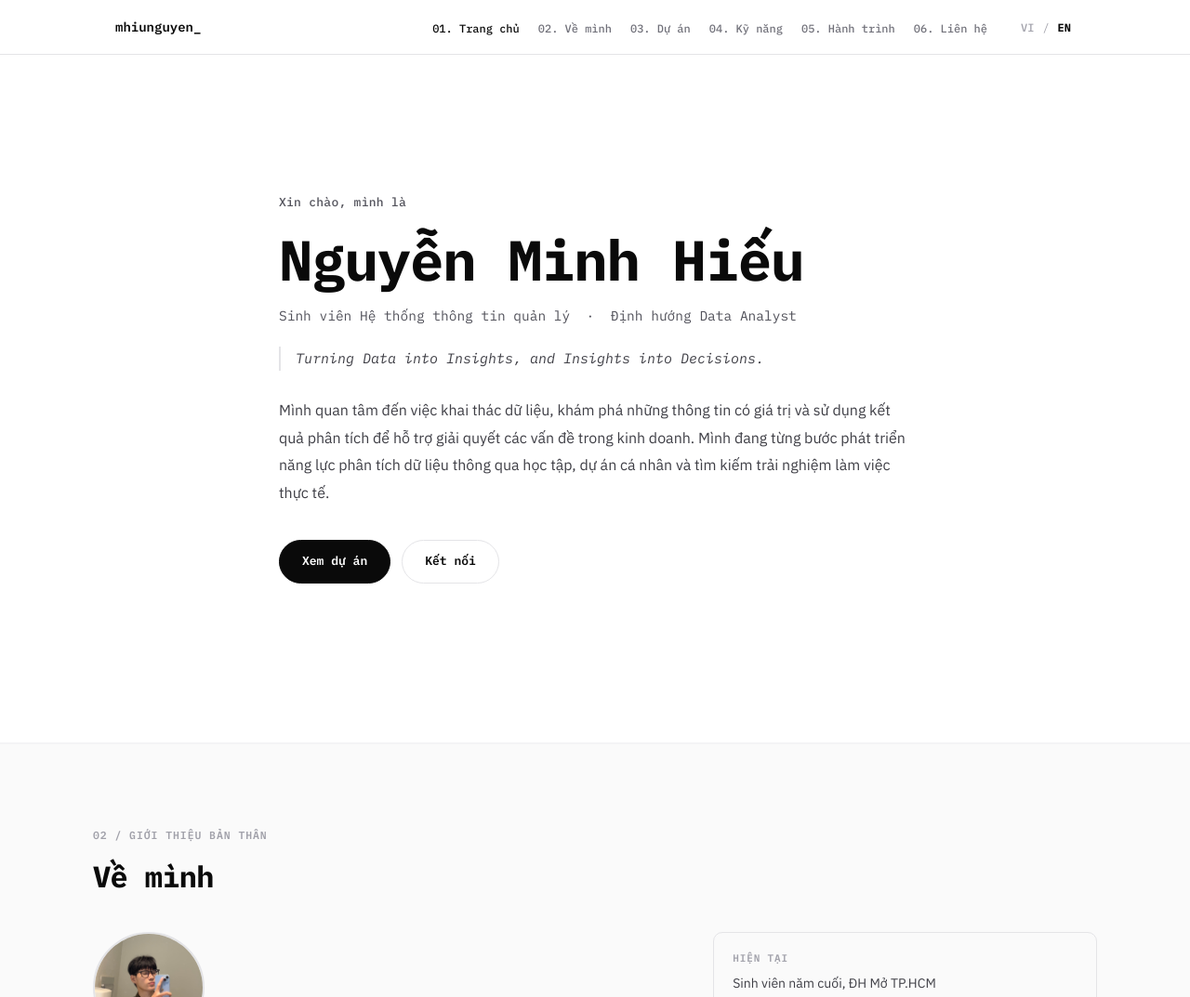
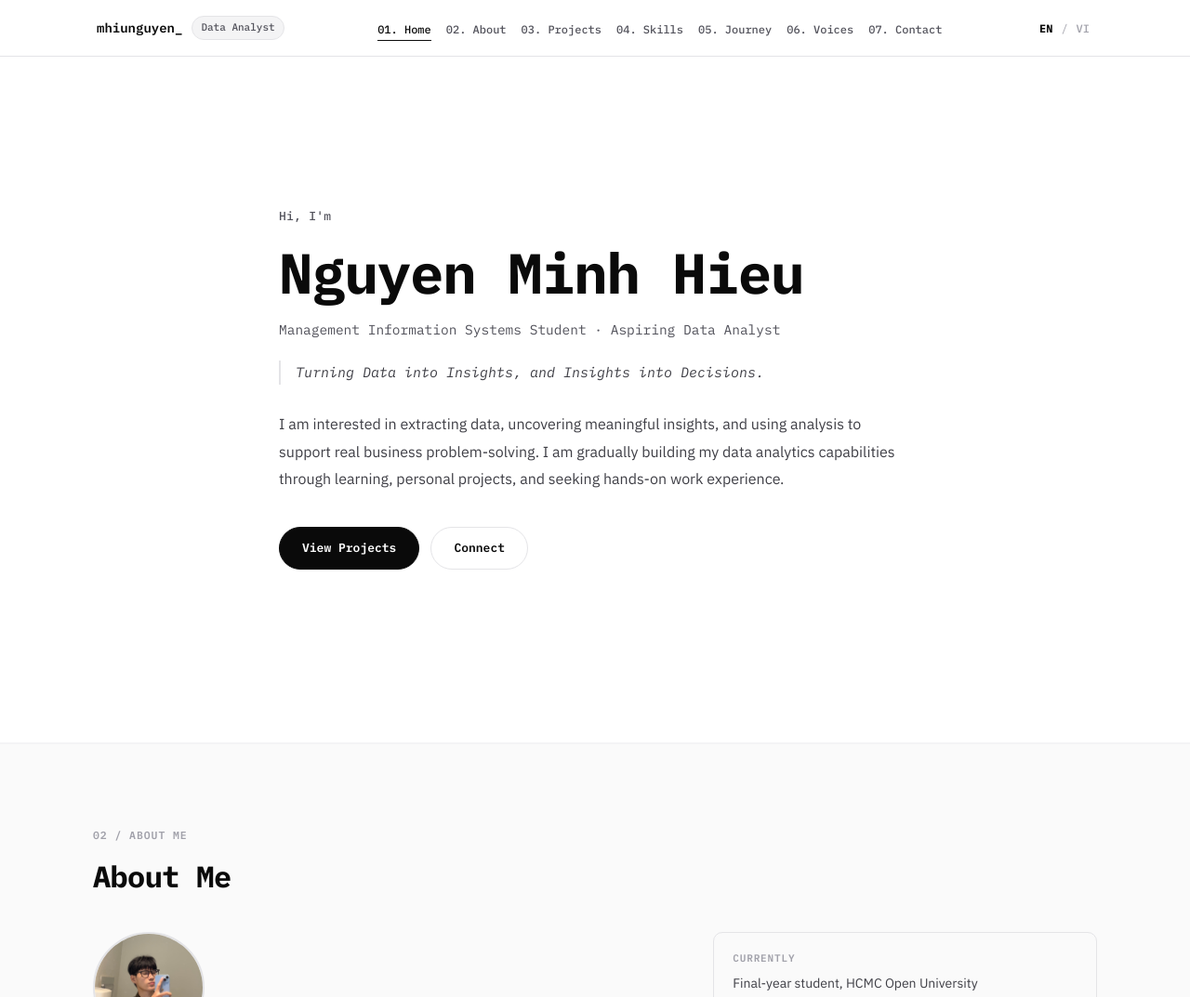
Before and after one commit to mhiunguyen/mhiunguyen.github.io, a plain HTML site: page index.html in a window 1280 px wide. Shown: the top 1073 px of the page at 93% size. Drawn offline with Linux system fonts and the light colour scheme.

Commit message:
fix: redesign navbar for laptop/mobile with all 7 sections and set English as default

```diff
--- a/index.html
+++ b/index.html
@@ -1,9 +1,9 @@
 <!DOCTYPE html>
-<html lang="vi">
+<html lang="en">
 <head>
   <meta charset="UTF-8" />
   <meta name="viewport" content="width=device-width, initial-scale=1.0"/>
-  <title>Nguyễn Minh Hiếu — Data Analyst Portfolio</title>
+  <title>Nguyen Minh Hieu — Data Analyst Portfolio</title>
   <link rel="preconnect" href="https://fonts.googleapis.com"/>
   <link rel="preconnect" href="https://fonts.gstatic.com" crossorigin/>
   <link href="https://fonts.googleapis.com/css2?family=IBM+Plex+Mono:ital,wght@0,400;0,500;0,600;0,700;1,400&family=IBM+Plex+Sans:ital,wght@0,300;0,400;0,500;0,600;0,700;1,400&display=swap" rel="stylesheet"/>
@@ -14,19 +14,26 @@
   <!-- NAV -->
   <nav class="nav">
     <div class="nav-inner">
-      <a href="#home" class="nav-logo">mhiunguyen_</a>
-      <ul class="nav-links">
-        <li><a href="#home"     data-en="01. Home"     data-vi="01. Trang chủ">01. Trang chủ</a></li>
-        <li><a href="#about"    data-en="02. About"    data-vi="02. Về mình">02. Về mình</a></li>
-        <li><a href="#projects" data-en="03. Projects" data-vi="03. Dự án">03. Dự án</a></li>
-        <li><a href="#skills"   data-en="04. Skills"   data-vi="04. Kỹ năng">04. Kỹ năng</a></li>
-        <li><a href="#journey"  data-en="05. Journey"  data-vi="05. Hành trình">05. Hành trình</a></li>
-        <li><a href="#contact"  data-en="06. Contact"  data-vi="06. Liên hệ">06. Liên hệ</a></li>
+      <div class="nav-brand">
+        <a href="#home" class="nav-logo">mhiunguyen_</a>
+        <span class="nav-role-badge" data-en="Data Analyst" data-vi="Data Analyst">Data Analyst</span>
+      </div>
+      <ul class="nav-links" id="nav-links">
+        <li><a href="#home"         data-en="01. Home"     data-vi="01. Trang chủ">01. Home</a></li>
+        <li><a href="#about"        data-en="02. About"    data-vi="02. Về mình">02. About</a></li>
+        <li><a href="#projects"     data-en="03. Projects" data-vi="03. Dự án">03. Projects</a></li>
+        <li><a href="#skills"       data-en="04. Skills"   data-vi="04. Kỹ năng">04. Skills</a></li>
+        <li><a href="#journey"      data-en="05. Journey"  data-vi="05. Hành trình">05. Journey</a></li>
+        <li><a href="#testimonials" data-en="06. Voices"   data-vi="06. Góc nhìn">06. Voices</a></li>
+        <li><a href="#contact"      data-en="07. Contact"  data-vi="07. Liên hệ">07. Contact</a></li>
       </ul>
-      <div class="lang-toggle">
-        <button class="lang-btn" onclick="setLang('vi')">VI</button>
-        <span>/</span>
-        <button class="lang-btn active" onclick="setLang('en')">EN</button>
+      <div class="nav-actions">
+        <div class="lang-toggle">
+          <button class="lang-btn active" onclick="setLang('en')">EN</button>
+          <span>/</span>
+          <button class="lang-btn" onclick="setLang('vi')">VI</button>
+        </div>
+        <button class="nav-mobile-btn" id="nav-toggle" aria-expanded="false" aria-controls="nav-links">Menu</button>
       </div>
     </div>
   </nav>
@@ -35,25 +42,25 @@
   <section class="hero" id="home">
     <div class="hero-inner">
       <p class="hero-greeting"
-         data-vi="Xin chào, mình là"
-         data-en="Hi, I'm">Xin chào, mình là</p>
-      <h1 class="hero-name">Nguyễn Minh Hiếu</h1>
+         data-en="Hi, I'm"
+         data-vi="Xin chào, mình là">Hi, I'm</p>
+      <h1 class="hero-name" data-en="Nguyen Minh Hieu" data-vi="Nguyễn Minh Hiếu">Nguyen Minh Hieu</h1>
       <p class="hero-role"
-         data-vi="Sinh viên Hệ thống thông tin quản lý &nbsp;·&nbsp; Định hướng Data Analyst"
-         data-en="Management Information Systems Student &nbsp;·&nbsp; Aspiring Data Analyst">
-        Sinh viên Hệ thống thông tin quản lý &nbsp;·&nbsp; Định hướng Data Analyst
+         data-en="Management Information Systems Student · Aspiring Data Analyst"
+         data-vi="Sinh viên Hệ thống thông tin quản lý · Định hướng Data Analyst">
+        Management Information Systems Student · Aspiring Data Analyst
       </p>
       <p class="hero-tagline">Turning Data into Insights, and Insights into Decisions.</p>
       <p class="hero-bio"
-         data-vi="Mình quan tâm đến việc khai thác dữ liệu, khám phá những thông tin có giá trị và sử dụng kết quả phân tích để hỗ trợ giải quyết các vấn đề trong kinh doanh. Mình đang từng bước phát triển năng lực phân tích dữ liệu thông qua học tập, dự án cá nhân và tìm kiếm trải nghiệm làm việc thực tế."
-         data-en="I am interested in extracting data, uncovering meaningful insights, and using analysis to support real business problem-solving. I am gradually building my data analytics capabilities through learning, personal projects, and seeking hands-on work experience.">
-        Mình quan tâm đến việc khai thác dữ liệu, khám phá những thông tin có giá trị và sử dụng kết quả phân tích để hỗ trợ giải quyết các vấn đề trong kinh doanh. Mình đang từng bước phát triển năng lực phân tích dữ liệu thông qua học tập, dự án cá nhân và tìm kiếm trải nghiệm làm việc thực tế.
+         data-en="I am interested in extracting data, uncovering meaningful insights, and using analysis to support real business problem-solving. I am gradually building my data analytics capabilities through learning, personal projects, and seeking hands-on work experience."
+         data-vi="Mình quan tâm đến việc khai thác dữ liệu, khám phá những thông tin có giá trị và sử dụng kết quả phân tích để hỗ trợ giải quyết các vấn đề trong kinh doanh. Mình đang từng bước phát triển năng lực phân tích dữ liệu thông qua học tập, dự án cá nhân và tìm kiếm trải nghiệm làm việc thực tế.">
+        I am interested in extracting data, uncovering meaningful insights, and using analysis to support real business problem-solving. I am gradually building my data analytics capabilities through learning, personal projects, and seeking hands-on work experience.
       </p>
       <div class="hero-cta">
         <a href="#projects" class="btn btn-primary"
-           data-vi="Xem dự án" data-en="View Projects">Xem dự án</a>
+           data-en="View Projects" data-vi="Xem dự án">View Projects</a>
         <a href="#contact"  class="btn btn-outline"
-           data-vi="Kết nối" data-en="Connect">Kết nối</a>
+           data-en="Connect" data-vi="Kết nối">Connect</a>
       </div>
     </div>
   </section>
--- a/main.js
+++ b/main.js
@@ -1,16 +1,40 @@
 // =====================
-// LANG TOGGLE
+// LANG TOGGLE (English First)
 // =====================
 let currentLang = 'en';
 
 function setLang(lang) {
   currentLang = lang;
+  document.documentElement.lang = lang;
 
   document.querySelectorAll('.lang-btn').forEach(btn => btn.classList.remove('active'));
-  document.querySelector(`.lang-btn[onclick="setLang('${lang}')"]`).classList.add('active');
+  const activeBtn = document.querySelector(`.lang-btn[onclick="setLang('${lang}')"]`);
+  if (activeBtn) activeBtn.classList.add('active');
 
   document.querySelectorAll('[data-en]').forEach(el => {
     el.textContent = el.dataset[lang] || el.dataset['en'];
+  });
+}
+
+// =====================
+// MOBILE NAV TOGGLE
+// =====================
+const navToggle = document.getElementById('nav-toggle');
+const navLinksEl = document.getElementById('nav-links');
+
+if (navToggle && navLinksEl) {
+  navToggle.addEventListener('click', () => {
+    const isOpen = navLinksEl.classList.toggle('open');
+    navToggle.setAttribute('aria-expanded', isOpen);
+    navToggle.textContent = isOpen ? 'Close' : 'Menu';
+  });
+
+  navLinksEl.querySelectorAll('a').forEach(link => {
+    link.addEventListener('click', () => {
+      navLinksEl.classList.remove('open');
+      navToggle.setAttribute('aria-expanded', 'false');
+      navToggle.textContent = 'Menu';
+    });
   });
 }
 
@@ -23,7 +47,7 @@ const observer = new IntersectionObserver((entries) => {
       entry.target.classList.add('visible');
     }
   });
-}, { threshold: 0.1 });
+}, { threshold: 0.08 });
 
 document.querySelectorAll('.section').forEach(el => observer.observe(el));
 
@@ -36,31 +60,18 @@ const navLinks = document.querySelectorAll('.nav-links a');
 window.addEventListener('scroll', () => {
   let current = '';
   sections.forEach(section => {
-    if (window.scrollY >= section.offsetTop - 80) {
+    if (window.scrollY >= section.offsetTop - 90) {
       current = section.getAttribute('id');
     }
   });
   navLinks.forEach(link => {
-    link.style.color = link.getAttribute('href') === `#${current}` ? '#0a0a0a' : '';
+    const isActive = link.getAttribute('href') === `#${current}`;
+    link.classList.toggle('active', isActive);
   });
 });
 
 // =====================
-// SKILL BAR ANIMATE ON SCROLL
+// INIT
 // =====================
-const skillObserver = new IntersectionObserver((entries) => {
-  entries.forEach(entry => {
-    if (entry.isIntersecting) {
-      entry.target.querySelectorAll('.skill-fill').forEach(bar => {
-        bar.style.animation = 'none';
-        void bar.offsetWidth; // reflow
-        bar.style.animation = 'fillBar 1.2s ease-out forwards';
-      });
-    }
-  });
-}, { threshold: 0.3 });
-
-document.querySelectorAll('.skills-grid') .forEach(el => skillObserver.observe(el));
-
-// Init: show hero section immediately
+setLang('en');
 document.querySelector('.hero') && document.querySelector('.hero').classList.add('visible');
--- a/style.css
+++ b/style.css
@@ -52,30 +52,53 @@ a { text-decoration: none; color: inherit; }
   border-bottom: 1px solid var(--gray-200);
 }
 .nav-inner {
-  max-width: 1080px; margin: 0 auto;
-  display: flex; align-items: center;
-  padding: 0 24px; height: 58px; gap: 24px;
+  max-width: 1120px; margin: 0 auto;
+  display: flex; align-items: center; justify-content: space-between;
+  padding: 0 24px; height: 60px; gap: 16px;
+}
+.nav-brand {
+  display: flex; align-items: center; gap: 10px;
+  flex-shrink: 0;
 }
 .nav-logo {
   font-family: var(--font-mono);
   font-size: 14px; font-weight: 600;
-  color: var(--black); flex-shrink: 0;
+  color: var(--black); white-space: nowrap;
+}
+.nav-role-badge {
+  font-family: var(--font-mono);
+  font-size: 11px; font-weight: 500;
+  color: var(--gray-600);
+  background: var(--gray-100);
+  border: 1px solid var(--gray-200);
+  padding: 2px 9px; border-radius: 999px;
+  white-space: nowrap;
 }
 .nav-links {
-  display: flex; gap: 20px;
-  list-style: none; margin-left: auto;
+  display: flex; align-items: center; gap: 16px;
+  list-style: none;
 }
 .nav-links a {
   font-family: var(--font-mono);
   font-size: 12px; font-weight: 500;
-  color: var(--gray-500, #71717a);
-  transition: color var(--ease);
+  color: var(--gray-600);
+  white-space: nowrap;
+  padding: 4px 0;
+  border-bottom: 1.5px solid transparent;
+  transition: color var(--ease), border-color var(--ease);
 }
-.nav-links a:hover { color: var(--black); }
+.nav-links a:hover,
+.nav-links a.active {
+  color: var(--black);
+  border-bottom-color: var(--black);
+}
+.nav-actions {
+  display: flex; align-items: center; gap: 10px;
+  flex-shrink: 0;
+}
 .lang-toggle {
   display: flex; align-items: center; gap: 5px;
   font-family: var(--font-mono); font-size: 12px; color: var(--gray-400);
-  margin-left: 8px;
 }
 .lang-btn {
   background: none; border: none; cursor: pointer;
@@ -84,6 +107,16 @@ a { text-decoration: none; color: inherit; }
   padding: 2px 4px; transition: color var(--ease);
 }
 .lang-btn.active, .lang-btn:hover { color: var(--black); font-weight: 700; }
+.nav-mobile-btn {
+  display: none;
+  background: var(--gray-100);
+  border: 1px solid var(--gray-200);
+  border-radius: 999px;
+  padding: 5px 12px;
+  font-family: var(--font-mono);
+  font-size: 11.5px; font-weight: 600;
+  color: var(--black); cursor: pointer;
+}
 
 /* =====================
    HERO
@@ -526,13 +559,34 @@ a { text-decoration: none; color: inherit; }
 /* =====================
    RESPONSIVE
 ======================== */
+@media (max-width: 1060px) {
+  .nav-role-badge { display: none; }
+  .nav-links { gap: 12px; }
+  .nav-links a { font-size: 11.5px; }
+}
 @media (max-width: 900px) {
+  .nav-mobile-btn { display: inline-flex; align-items: center; }
+  .nav-links {
+    display: none;
+    position: absolute;
+    top: 60px; left: 0; right: 0;
+    background: rgba(255,255,255,0.98);
+    backdrop-filter: blur(16px);
+    -webkit-backdrop-filter: blur(16px);
+    border-bottom: 1px solid var(--gray-200);
+    flex-direction: column;
+    align-items: flex-start;
+    padding: 16px 24px 20px;
+    gap: 12px;
+    box-shadow: var(--shadow-md);
+  }
+  .nav-links.open { display: flex; }
+  .nav-links a { font-size: 13px; width: 100%; padding: 6px 0; }
   .skills-layout { grid-template-columns: repeat(2, 1fr); }
   .journey-layout { grid-template-columns: 1fr; gap: 32px; }
   .projects-secondary { grid-template-columns: 1fr; }
 }
 @media (max-width: 680px) {
-  .nav-links { display: none; }
   .about-layout { grid-template-columns: 1fr; gap: 28px; }
   .about-avatar-wrap { width: 90px; height: 90px; }
   .skills-layout { grid-template-columns: 1fr; }
```
